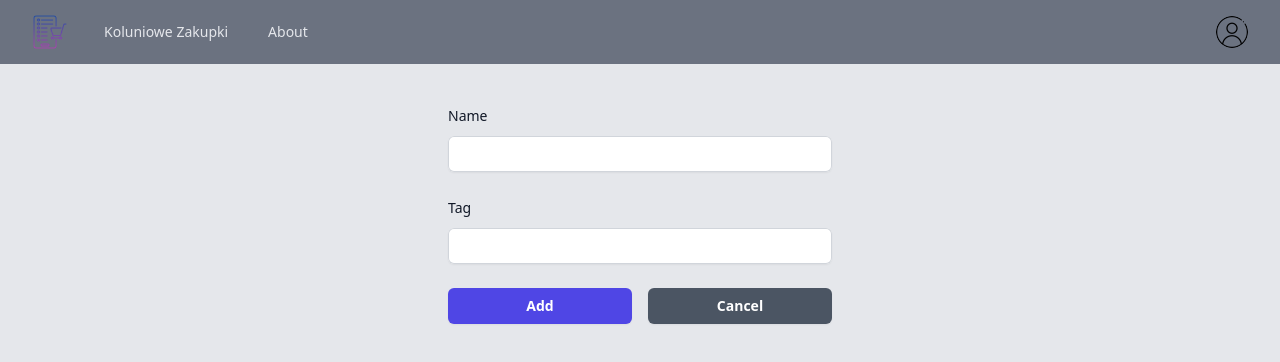
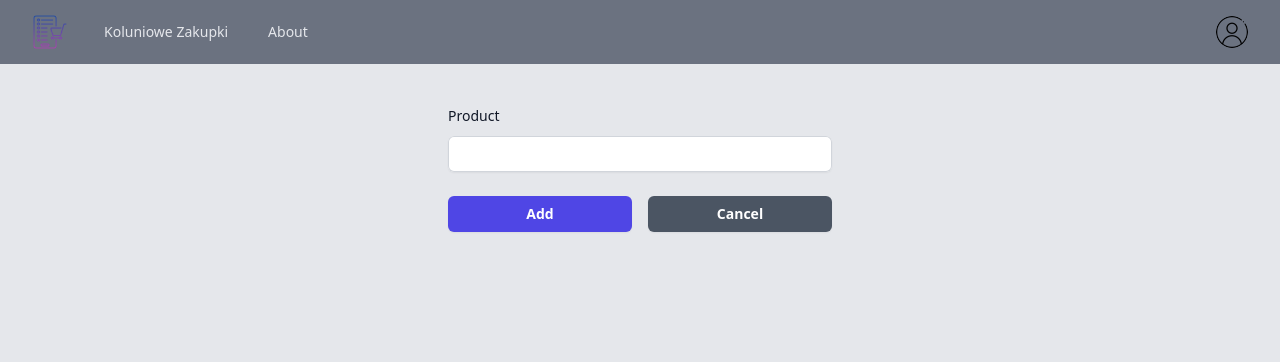
Before and after one commit to sslota/koluniowe-zakupki, a React (Create React App) app in the folder frontend/: page /product-add in a window 1280 px wide. Shown: the top 362 px of the page. Built offline with nearby package versions, Linux system fonts and the light colour scheme; sample sign-in values are in the browser's storage.

Commit message:
products :D

```diff
--- a/frontend/src/components/lists/ListAdd.js
+++ b/frontend/src/components/lists/ListAdd.js
@@ -5,7 +5,7 @@ function ListAdd() {
   const [name, setName] = useState("");
   const history = useNavigate();
 
-  const handleSubmit = (event) => {
+  const addList = (event) => {
     event.preventDefault();
     const token = localStorage.getItem("token");
     const id = localStorage.getItem("id");
@@ -38,12 +38,7 @@ function ListAdd() {
 
   return (
     <div className="mt-10 sm:mx-auto sm:w-full sm:max-w-sm">
-      <form
-        className="space-y-6"
-        action="#"
-        method="POST"
-        onSubmit={handleSubmit}
-      >
+      <form className="space-y-6" action="#" method="POST" onSubmit={addList}>
         <div>
           <label
             htmlFor="name"
--- a/frontend/src/components/products/ProductAdd.js
+++ b/frontend/src/components/products/ProductAdd.js
@@ -1,21 +1,54 @@
-import React from "react";
+import React, { useState } from "react";
+import { useNavigate } from "react-router-dom";
 
 function ProductAdd() {
-  const handleSubmit = (event) => {};
+  const [name, setName] = useState("");
+  const navigate = useNavigate();
+
+  const addProduct = (event) => {
+    event.preventDefault();
+    const token = localStorage.getItem("token");
+    const id = localStorage.getItem("id");
+    fetch(`http://localhost:8080/products`, {
+      method: "POST",
+      headers: {
+        "Content-Type": "application/json",
+        Authorization: `Bearer ${token}`,
+      },
+      body: JSON.stringify({
+        name: name,
+        userID: id,
+      }),
+    })
+      .then((response) => {
+        if (!response.ok) {
+          throw new Error("Network response was not ok");
+        }
+        navigate("/product");
+        return response.json();
+      })
+      .catch((error) => {
+        console.error(
+          "There has been a problem with your fetch operation:",
+          error
+        );
+      });
+  };
+
   return (
     <div className="mt-10 sm:mx-auto sm:w-full sm:max-w-sm">
       <form
         className="space-y-6"
         action="#"
         method="POST"
-        onSubmit={handleSubmit}
+        onSubmit={addProduct}
       >
         <div>
           <label
             htmlFor="name"
             className="block text-sm font-medium leading-6 text-gray-900"
           >
-            Name
+            Product
           </label>
           <div className="mt-2">
             <input
@@ -24,26 +57,8 @@ function ProductAdd() {
               type="text"
               autoComplete="name"
               required
-              className="block w-full rounded-md border-0 py-1.5 text-gray-900 shadow-sm ring-1 ring-inset ring-gray-300 placeholder:text-gray-400 focus:ring-2 focus:ring-inset focus:ring-indigo-600 sm:text-sm sm:leading-6"
-            />
-          </div>
-        </div>
-
-        <div>
-          <div className="flex items-center justify-between">
-            <label
-              htmlFor="tag"
-              className="block text-sm font-medium leading-6 text-gray-900"
-            >
-              Tag
-            </label>
-          </div>
-          <div className="mt-2">
-            <input
-              id="tag"
-              name="tag"
-              type="text"
-              required
+              value={name}
+              onChange={(event) => setName(event.target.value)}
               className="block w-full rounded-md border-0 py-1.5 text-gray-900 shadow-sm ring-1 ring-inset ring-gray-300 placeholder:text-gray-400 focus:ring-2 focus:ring-inset focus:ring-indigo-600 sm:text-sm sm:leading-6"
             />
           </div>
--- a/frontend/src/components/products/Products.js
+++ b/frontend/src/components/products/Products.js
@@ -1,19 +1,35 @@
-import React from "react";
+import React, { useEffect, useState } from "react";
 import DropdownMenu from "../DropdownMenu";
 import { TrashIcon } from "@heroicons/react/24/outline";
 import { Link } from "react-router-dom";
 
 function Products() {
-  const Products = [
-    { id: 1, name: "Product1" },
-    { id: 2, name: "Product2" },
-    { id: 3, name: "Product3" },
-  ];
+  const [products, setProducts] = useState([]);
+
+  useEffect(() => {
+    const token = localStorage.getItem("token");
+    const id = localStorage.getItem("id");
+    async function fetchProducts() {
+      const response = await fetch(
+        `http://localhost:8080/products?userID=${id}`,
+        {
+          headers: {
+            Authorization: `Bearer ${token}`,
+          },
+        }
+      );
+      const data = await response.json();
+      setProducts(data);
+    }
+    fetchProducts().then((response) => {
+      return response;
+    });
+  }, []);
 
   return (
     <div className="flex items-center justify-center mx-auto max-w-full py-8 px-2 sm:px-6 lg:px-8">
       <div className="grid gap-10 w-3/4 max-w-screen-md">
-        {Products.map((product) => (
+        {products.map((product) => (
           <div
             key={product.id}
             className="bg-white p-5 rounded-md flex items-center justify-between space-x-10"
--- a/frontend/src/components/socials/Friends.js
+++ b/frontend/src/components/socials/Friends.js
@@ -2,6 +2,7 @@ import React, { useEffect, useState } from "react";
 import { Link } from "react-router-dom";
 import DropdownMenu from "../DropdownMenu";
 import { TrashIcon } from "@heroicons/react/24/outline";
+import { UserIcon } from "@heroicons/react/24/outline";
 
 function Friends() {
   const [friends, setFriends] = useState([]);
@@ -54,20 +55,27 @@ function Friends() {
 
   return (
     <div className="flex items-center justify-center space-x-10 mx-auto max-w-full py-8 px-2 sm:px-6 lg:px-8">
-      <div className="grid place-items-center gap-10 w-1/2 max-w-screen-md">
+      <div className="grid grid-cols-2 place-items-center gap-10 w-1/2 max-w-screen-md">
         {friends.map((friend) => (
           <div
             key={friend.ID}
-            className="bg-white p-5 rounded-md flex items-center justify-between space-x-10 w-3/4"
+            className="w-3/5 max-w-2xl flex items-start justify-between rounded-xl border border-gray-100 p-4 bg-white shadow-xl sm:p-6 lg:p-8 overflow-hidden relative"
           >
-            <div className="text-gray-800 text-2xl">{friend.username}</div>
-            <div className="flex items-center space-x-2">
+            <div className="pt-4 text-gray-600">
+              <UserIcon className="font-bold h-8 w-8 sm:h-12 sm:w-12" />
+
+              <h3 className="mt-4 text-lg font-bold text-gray-800 sm:text-xl">
+                {friend.username}
+              </h3>
+            </div>
+
+            <span className="absolute right-6 top-6 rounded-full bg-red-400 px-3 py-2 cursor-pointer">
               <TrashIcon
-                className="text-gray-600 h-8 w-8 cursor-pointer"
-                title="Delete"
+                className="text-gray-600 h-6 w-6"
+                title="Remove"
                 onClick={() => removeFriend(friend.ID)}
               />
-            </div>
+            </span>
           </div>
         ))}
         <Link className="fixed bottom-24" to="/friend-add">
```
